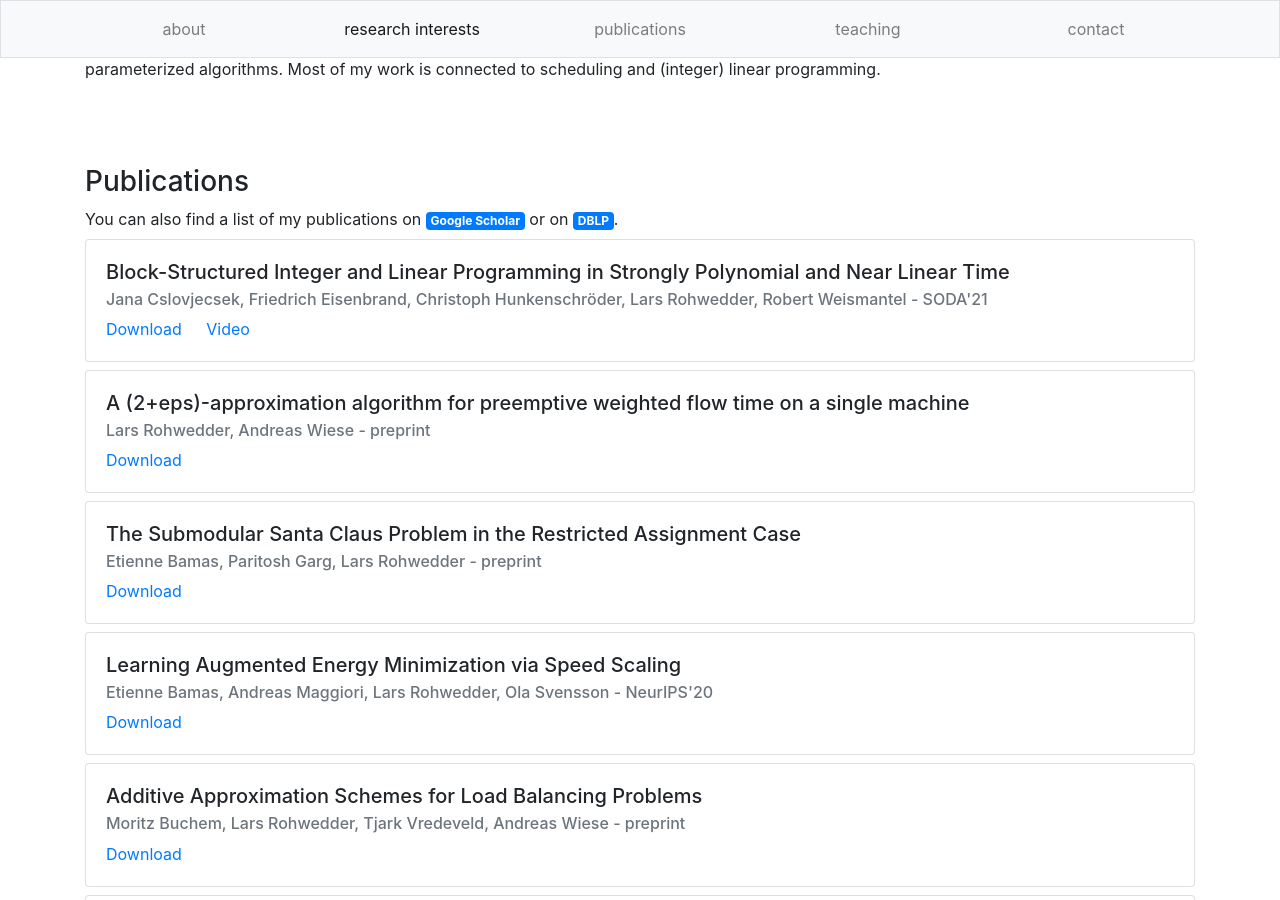
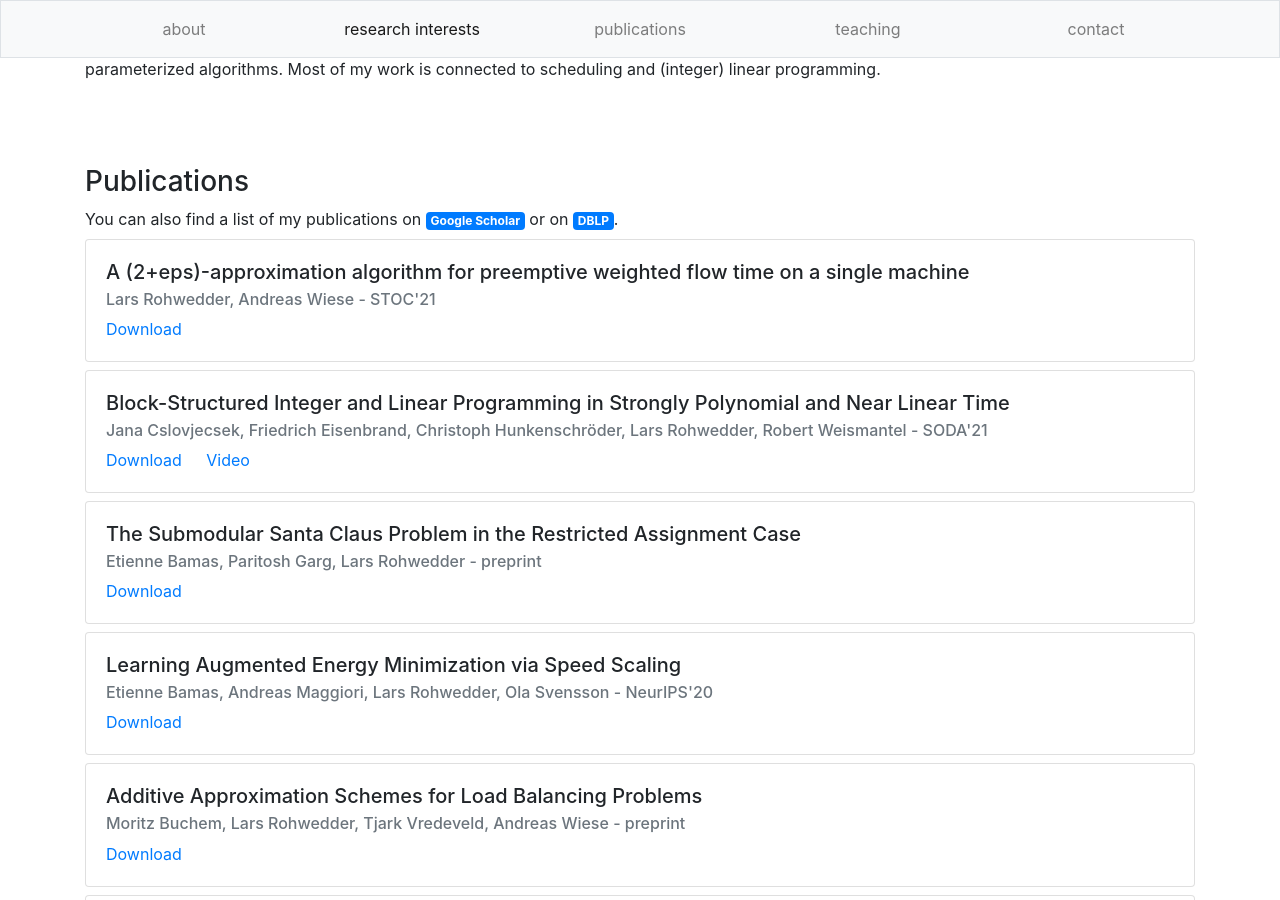
Before and after one commit to larsrohwedder/larsrohwedder.github.io, a Jekyll site: the page built from index.html, in a window 1280 px wide and 900 px high, scrolled down 1578 px. Built offline with Jekyll 4.4.1, drawn with Linux system fonts in a browser that asks for light colours; some of the changed text lies outside the part shown.

Commit message:
Publication update

```diff
--- a/_data/publications.yml
+++ b/_data/publications.yml
@@ -1,13 +1,13 @@
+- authors: "Lars Rohwedder, Andreas Wiese"
+  title: "A (2+eps)-approximation algorithm for preemptive weighted flow time on a single machine"
+  conference: "STOC'21"
+  preprint: "https://arxiv.org/abs/2011.05676"
+
 - authors: "Jana Cslovjecsek, Friedrich Eisenbrand, Christoph Hunkenschröder, Lars Rohwedder, Robert Weismantel"
   title: "Block-Structured Integer and Linear Programming in Strongly Polynomial and Near Linear Time"
   conference: "SODA'21"
   preprint: "https://arxiv.org/abs/2002.07745v2"
   video: "https://www.youtube.com/watch?v=SjVjwqBAlSM"
-
-- authors: "Lars Rohwedder, Andreas Wiese"
-  title: "A (2+eps)-approximation algorithm for preemptive weighted flow time on a single machine"
-  conference: "preprint"
-  preprint: "https://arxiv.org/abs/2011.05676"
 
 - authors: "Etienne Bamas, Paritosh Garg, Lars Rohwedder"
   title: "The Submodular Santa Claus Problem in the Restricted Assignment Case"
--- a/_data/teaching.yml
+++ b/_data/teaching.yml
@@ -8,6 +8,7 @@
   lecture: "Bachelorarbeit"
   translation: "Bachelor's thesis"
   comment: "Fast Approximation Algorithms for Scheduling via Discrepancy and FFT"
+  hideonweb: True
 
 - time: "Winter'18/19"
   role: "Teaching Assistant"
@@ -29,6 +30,7 @@
   lecture: "Masterarbeit"
   translation: "Master's thesis"
   comment: "Experimental Comparison of Theoretical Algorithms for FVS"
+  hideonweb: True
 
 - time: "Summer'17"
   role: "Teaching Assistant"
@@ -40,6 +42,7 @@
   lecture: "Bachelorarbeit"
   translation: "Bachelor's thesis"
   comment: "Local Search for the Restricted Assignment Problem"
+  hideonweb: True
 
 - time: "Winter'16/17"
   role: "Teaching Assistant"
--- a/_data/training.yml
+++ b/_data/training.yml
@@ -1,5 +1,5 @@
 - from: 04/2015
-  to: 05/2015
+  to: 06/2015
   title: Research Assistant
   institute: VMWare (Palo Alto, USA)
 - from: 02/2014
--- a/index.html
+++ b/index.html
@@ -135,11 +135,14 @@
     <table class="table">
       <tbody>
       {% for teaching in site.data.teaching %}
+        {% if teaching.hideonweb %}
+        {% else %}
         <tr>
           <th scope="row">{{ teaching.translation }}</th>
           <td>{{ teaching.time }}</td>
           <td>{{ teaching.role }}</td>
         </tr>
+        {% endif %}
       {% endfor %}
         <tr><th scope="row"></th><td></td><td></td></tr>
       </tbody>
```
Also changed, not shown: 2 other files.
